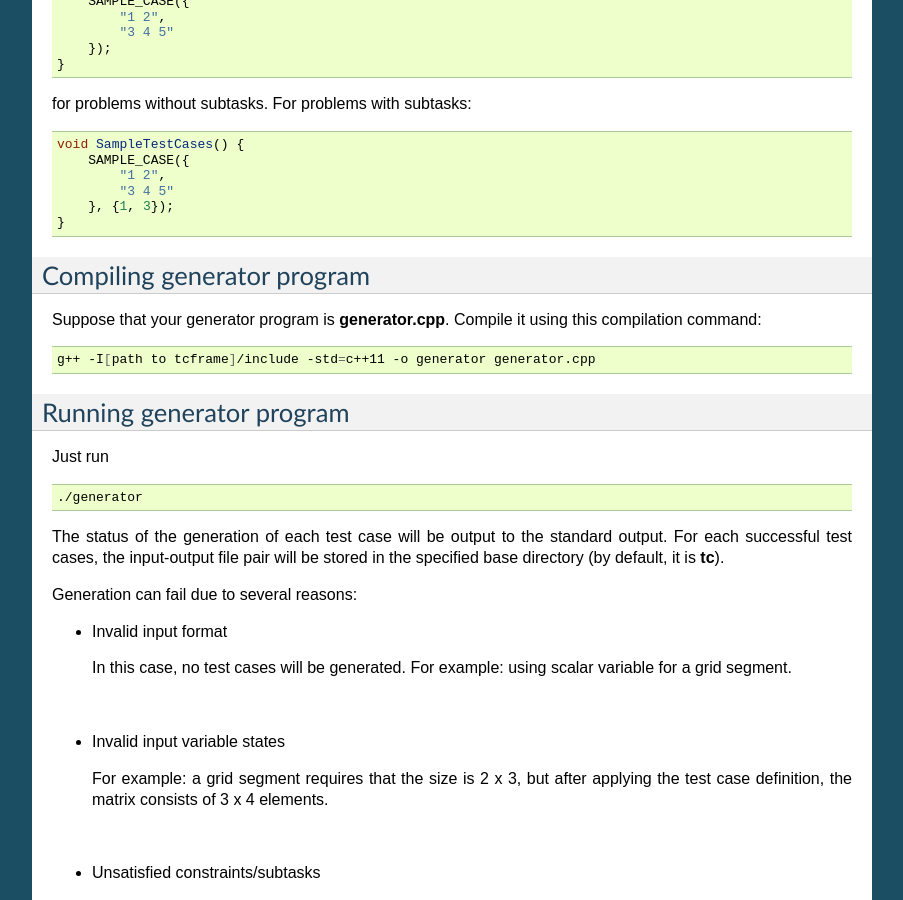
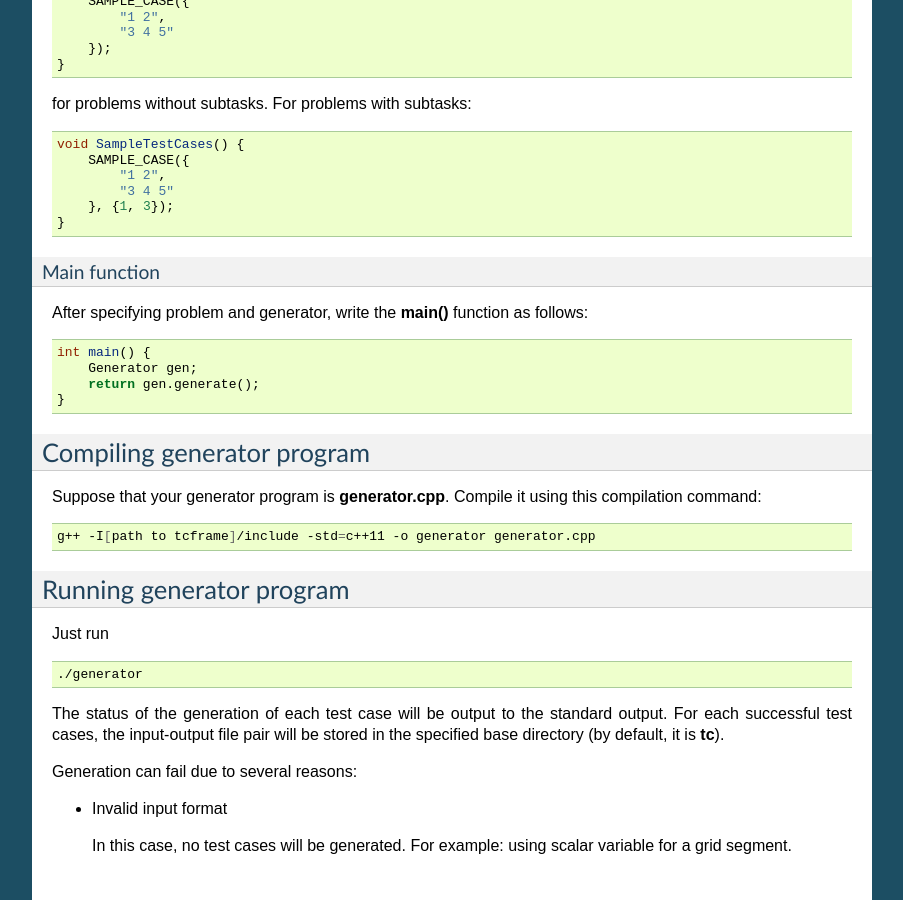
Before and after one commit to ia-toki/tcframe, a Sphinx documentation site: the page built from docs/basic_concepts.rst, in a window 1280 px wide and 900 px high, scrolled down 5969 px. Shown: the whole window, without its empty margins (198-1101 px from the left). Built offline with Sphinx 7.4.7, drawn with Linux system fonts in a browser that asks for light colours.

Commit message:
Add missing main() function explanation

```diff
--- a/docs/basic_concepts.rst
+++ b/docs/basic_concepts.rst
@@ -382,6 +382,18 @@ for problems without subtasks. For problems with subtasks:
         }, {1, 3});
     }
 
+Main function
+*************
+
+After specifying problem and generator, write the **main()** function as follows:
+
+.. sourcecode:: cpp
+
+    int main() {
+        Generator gen;
+        return gen.generate();
+    }
+
 Compiling generator program
 ---------------------------
 
```
